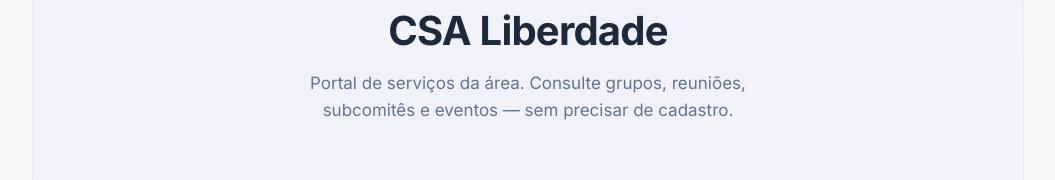
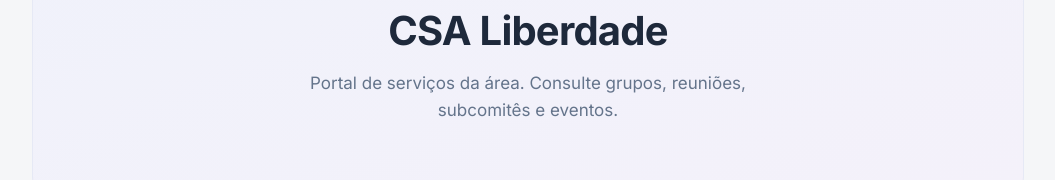
Before and after one commit to josemancebo0507/csa-liberdade, a Next.js app: page / in a window 1280 px wide. Shown: the part 426-606 px from the top of the page, without its empty margins (112-1167 px from the left). Built offline with nearby package versions, Linux system fonts and the light colour scheme; no server answers; the database is empty.

Commit message:
ajustezinho de texto

```diff
--- a/app/(public)/page.tsx
+++ b/app/(public)/page.tsx
@@ -90,7 +90,7 @@ export default async function HomePage() {
             margin: '0 auto',
           }}
         >
-          Portal de serviços da área. Consulte grupos, reuniões, subcomitês e eventos — sem precisar de cadastro.
+          Portal de serviços da área. Consulte grupos, reuniões, subcomitês e eventos.
         </p>
       </div>
 
```
